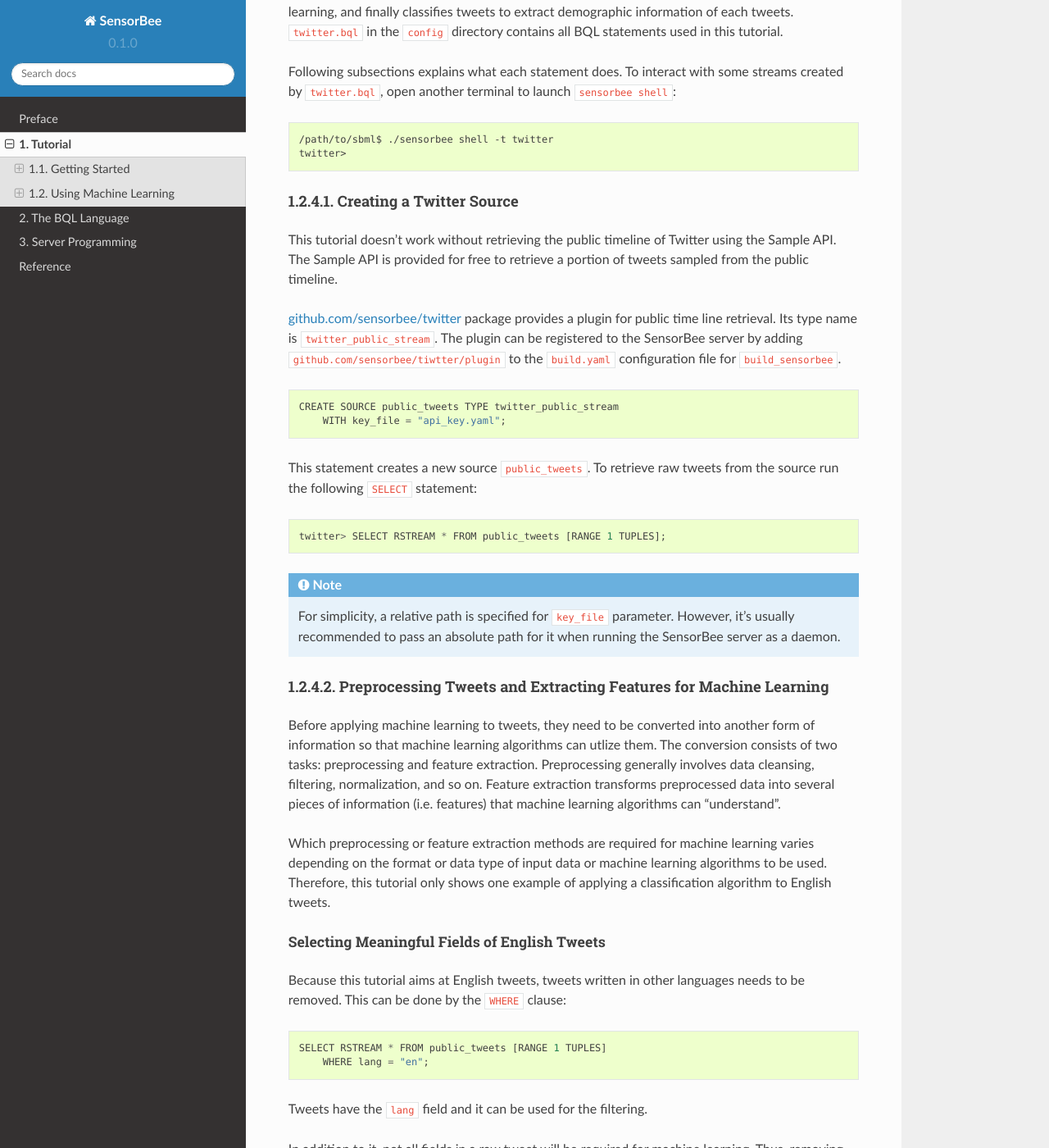
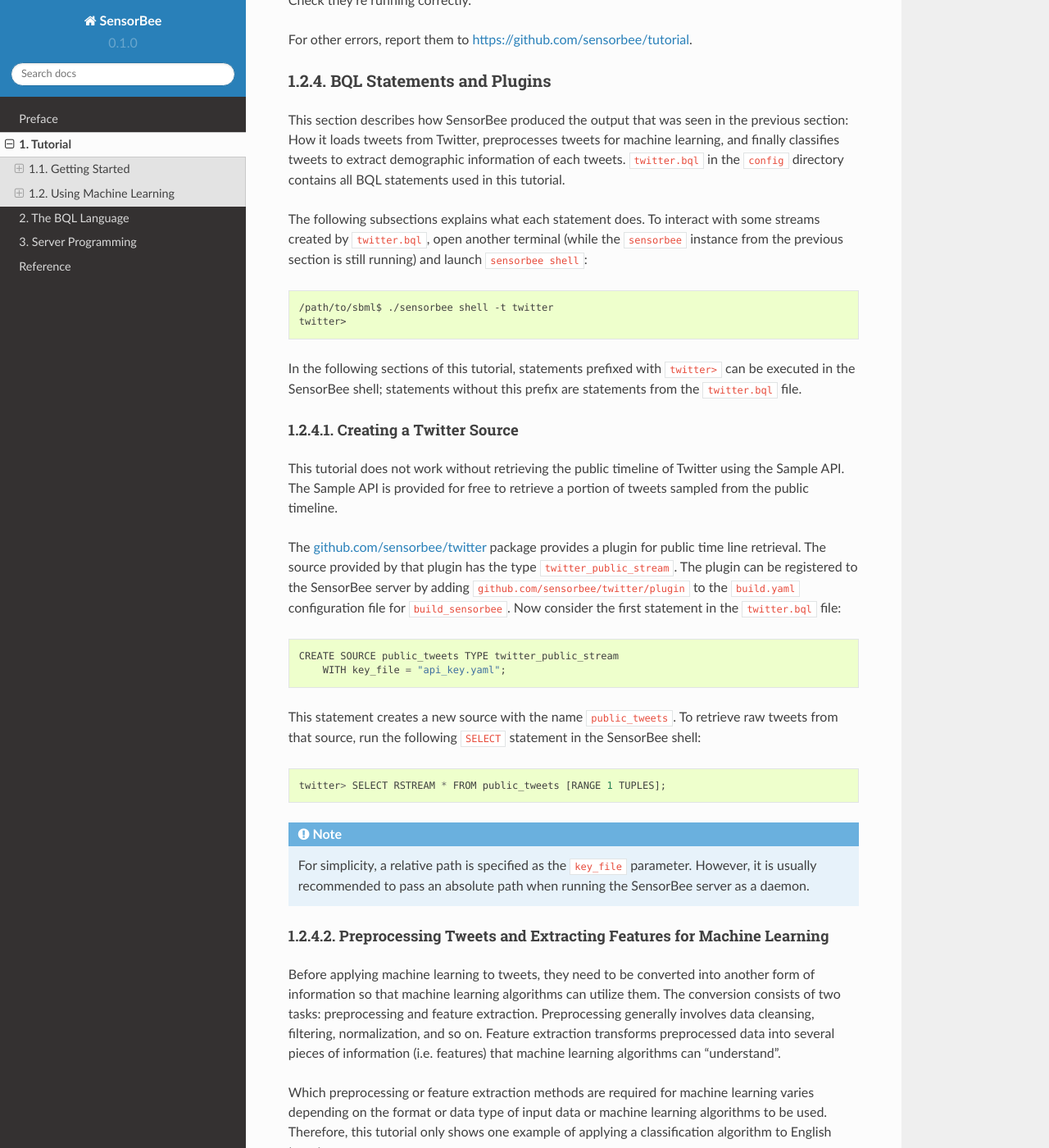
Before and after one commit to sensorbee/docs, a Sphinx documentation site: the page built from source/tutorial.rst, in a window 1280 px wide and 1400 px high, scrolled down 22096 px. Shown: the whole window at 82% size. Built offline with Sphinx 7.4.7 and the Read the Docs theme 2.0.0, drawn with Linux system fonts in a browser that asks for light colours; some of the changed text lies outside the part shown.

Commit message:
review the rest of the tutorials

```diff
--- a/source/tutorial/machine_learning.rst
+++ b/source/tutorial/machine_learning.rst
@@ -5,7 +5,7 @@
 This chapter describes how to use machine learning on SensorBee.
 
 In this tutorial, SensorBee retrieves tweets written in English from
-Twitter's public stream using the API. SensorBee adds two labels to each
+Twitter's public stream using Twitter's Sample API. SensorBee adds two labels to each
 tweet: age and gender. Tweets are labeled ("classified") using machine learning.
 
 The following sections shows how to install dependencies, set them up, and apply
@@ -33,15 +33,17 @@
 
     * https://www.elastic.co/products/elasticsearch
 
+To check that the data arrives properly in Elasticsearch and to show
+see this data could be visualized, also install:
+
 * Kibana 4.4.0 or later
 
     * https://www.elastic.co/products/kibana
 
-In this tutorial, Ruby 2.1.4, Elasticsearch 2.2.0, and Kibana 4.4.0 are used.
-
-This tutorial assumes that Elasticsearch and Kibana are running on the same
-host as SensorBee. However, SensorBee can be configured to use services
-running on a different host.
+However, explanations on how to configure and use Kibana for data visualization
+are not part of this tutorial. It is assumed that Elasticsearch and Kibana are
+running on the same host as SensorBee. However, SensorBee can be configured to
+use services running on a different host.
 
 In addition, Go 1.4 or later and Git are required, as described in
 :ref:`tutorial_getting_started`.
@@ -101,7 +103,9 @@
 Installation and Setup
 ======================
 
-Some work needs to be done before continuing this tutorial.
+At this point, the environment described in the previous section is assumed
+to be installed correctly and working. Now, some more components needs to be
+set up before continuing this tutorial.
 
 Installing the Tutorial Package
 -------------------------------
@@ -295,19 +299,23 @@
 Because SensorBee loads pre-trained machine learning models on its startup,
 it may take a while to set up a topology. After the server shows the
 message ``Starting the server on :15601``, access Kibana at
-`<http://localhost:5601/>`_. If operations so far are sucessful, it returns the
-page as shown below:
+`<http://localhost:5601/>`_. If the setup operations performed so far have been
+sucessful, it returns the page as shown below with a green "Create" button:
 
 .. image:: /tutorial/kibana_create_index.png
 
-Click "Create" button to work with data coming from SensorBee. After the action
-is completed, Kibana is ready to visualize data. The picture below shows an
-example chart:
+(If the button is not visible, see the section on `Troubleshooting`_ below.)
+Click the "Create" button to work with data coming from SensorBee. After the action
+is completed, you should see a list of fields that were found in the data
+stored so far. If you click "Discover" in the top menu, a selection of the tweets
+and a diagram with the tweet frequency should be visible.
+
+Kibana can now be used to visualize and search through the data in Elasticsearch.
+Although this tutorial doesn't describe the usage of Kibana, many tutorials
+and examples can be found on the Web. The picture below shows an
+example chart showing some classification metrics:
 
 .. image:: /tutorial/kibana_chart_sample.png
-
-Although this tutorial doesn't describe the usage of Kibana, many tutorials
-and examples can be found on the Web.
 
 Troubleshooting
 ---------------
@@ -347,52 +355,58 @@
 BQL Statements and Plugins
 ==========================
 
-This section describes how SensorBee input tweets from Twitter, preprocesses
+This section describes how SensorBee produced the output that was
+seen in the previous section: How it loads tweets from Twitter, preprocesses
 tweets for machine learning, and finally classifies tweets to extract
 demographic information of each tweets. ``twitter.bql`` in the ``config``
 directory contains all BQL statements used in this tutorial.
 
-Following subsections explains what each statement does. To interact with some
-streams created by ``twitter.bql``,  open another terminal to launch
+The following subsections explains what each statement does. To interact with some
+streams created by ``twitter.bql``,  open another terminal (while the ``sensorbee``
+instance from the previous section is still running) and launch
 ``sensorbee shell``::
 
     /path/to/sbml$ ./sensorbee shell -t twitter
     twitter>
 
+In the following sections of this tutorial, statements prefixed with
+``twitter>`` can be executed in the SensorBee shell; statements without this prefix
+are statements from the ``twitter.bql`` file.
+
 Creating a Twitter Source
 -------------------------
 
-This tutorial doesn't work without retrieving the public timeline of Twitter
+This tutorial does not work without retrieving the public timeline of Twitter
 using the Sample API. The Sample API is provided for free to retrieve a
 portion of tweets sampled from the public timeline.
 
-`github.com/sensorbee/twitter <https://github.com/sensorbee/twitter/>`_
-package provides a plugin for public time line retrieval. Its type name is
+The `github.com/sensorbee/twitter <https://github.com/sensorbee/twitter/>`_
+package provides a plugin for public time line retrieval. The source provided by that plugin has the type
 ``twitter_public_stream``. The plugin can be registered to the SensorBee
-server by adding ``github.com/sensorbee/tiwtter/plugin`` to the ``build.yaml``
-configuration file for ``build_sensorbee``.
-
-::
+server by adding ``github.com/sensorbee/twitter/plugin`` to the ``build.yaml``
+configuration file for ``build_sensorbee``. Now consider the first statement
+in the ``twitter.bql`` file::
 
     CREATE SOURCE public_tweets TYPE twitter_public_stream
         WITH key_file = "api_key.yaml";
 
-This statement creates a new source ``public_tweets``. To retrieve raw tweets
-from the source run the following ``SELECT`` statement::
+This statement creates a new source with the name ``public_tweets``. To retrieve raw
+tweets from that source, run the following ``SELECT`` statement in the
+SensorBee shell::
 
     twitter> SELECT RSTREAM * FROM public_tweets [RANGE 1 TUPLES];
 
 .. note::
 
-    For simplicity, a relative path is specified for ``key_file`` parameter.
-    However, it's usually recommended to pass an absolute path for it when
+    For simplicity, a relative path is specified as the ``key_file`` parameter.
+    However, it is usually recommended to pass an absolute path when
     running the SensorBee server as a daemon.
 
 Preprocessing Tweets and Extracting Features for Machine Learning
 -----------------------------------------------------------------
 
 Before applying machine learning to tweets, they need to be converted into
-another form of information so that machine learning algorithms can utlize
+another form of information so that machine learning algorithms can utilize
 them. The conversion consists of two tasks: preprocessing and feature
 extraction. Preprocessing generally involves data cleansing, filtering,
 normalization, and so on. Feature extraction transforms preprocessed data
@@ -408,10 +422,10 @@
 ^^^^^^^^^^^^^^^^^^^^^^^^^^^^^^^^^^^^^^^^^^^^^
 
 Because this tutorial aims at English tweets, tweets written in other
-languages needs to be removed. This can be done by the ``WHERE``
-clause::
+languages needs to be removed. This can be done with the ``WHERE``
+clause, as you can check in the SensorBee shell::
 
-    SELECT RSTREAM * FROM public_tweets [RANGE 1 TUPLES]
+    twitter> SELECT RSTREAM * FROM public_tweets [RANGE 1 TUPLES]
         WHERE lang = "en";
 
 Tweets have the ``lang`` field and it can be used for the filtering.
@@ -428,7 +442,7 @@
 
 This statement creates a new stream ``en_tweets``. It only selects English
 tweets by ``WHERE lang = "en"``. ``"sensorbee.tweets" AS tag`` is used by
-``fluentd`` sink later. The resulting from the stream will look like::
+``fluentd`` sink later. The items in that stream will look like::
 
     {
         "tag": "sensorbee.tweets",
@@ -450,9 +464,9 @@
 Removing Noise
 ^^^^^^^^^^^^^^
 
-A noise that is meaningless and could be harmful to machine learning
+Noise that is meaningless and could be harmful to machine learning
 algorithms needs to be removed. The field of natural language processing
-(NLP) have developed many methods for this purpose and they can be found in a
+(NLP) has developed many methods for this purpose and they can be found in a
 wide variety of articles. However, this tutorial only applies some of the
 most basic operations on each tweets.
 
@@ -476,16 +490,16 @@
 ``text_vector`` and ``description_vector``. As for preprocessing, the
 statement applies following methods to ``text`` and ``description`` fields:
 
-* Removing punctuation marks
-* Changing uppercase letters to lowercase
-* Removing stopwords
+* Remove punctuation marks
+* Change uppercase letters to lowercase
+* Remove stopwords
 
 .. todo:: rename "stop word" to "stopword" in both code and BQL
 
 First of all, punctuation marks are removed by the user-defined function (UDF)
-``filter_puncuation_marks``. It's provided as a plugin of this tutorial in
+``filter_puncuation_marks``. It is provided in a plugin for this tutorial in the
 ``github.com/sensorbee/tutorial/ml`` package. The UDF removes some punctuation
-marks such as ",", ".", or "()".
+marks such as ",", ".", or "()" from a string.
 
 .. note::
 
@@ -510,18 +524,18 @@
 Finally, all stopwords are removed. Stopwords are words that appear too often
 and don't provide any insight for classification. Stopword filtering in this
 tutorial is done in two steps: tokenization and filtering. To perform a
-dictionary-based stopword filtering, the content of a tweet need to be
+dictionary-based stopword filtering, the content of a tweet needs to be
 tokenized. Tokenization is a process that converts a sentence into a sequence
 of words. In English, "I like sushi" will be tokenized as
 ``["I", "like", "sushi"]``. Although tokenization isn't as simple as just
 splitting words by white spaces, the ``preprocessed_tweets`` stream simply
-does it for simplicity by the UDF ``nlp_split``, which is defined in
+does it for simplicity using the UDF ``nlp_split``, which is defined in the
 ``github.com/sensorbee/nlp`` package. ``nlp_split`` takes two arguments: a
 sentence and a splitter. In the statement, contents are split by a white
 space. ``nlp_split`` returns an array of strings. Then, the UDF
-``filter_stop_words`` takes the return value of ``nlp_split`` and remove
-stopword contained in the array. ``filter_stop_word`` is provided as a part
-of this tutorial in ``github.com/sensorbee/tutorial/ml`` package. It's a mere
+``filter_stop_words`` takes the return value of ``nlp_split`` and removes
+stopwords contained in the array. ``filter_stop_word`` is provided as a part
+of this tutorial in the ``github.com/sensorbee/tutorial/ml`` package. It's a mere
 example UDF and doesn't provide perfect stopword filtering.
 
 As a result, both ``text_vector`` and ``description_vector`` have an array
@@ -565,8 +579,9 @@
         ...
     }
 
-This tutorial uses online classification algorithms that is imported from
-Jubatus. It accepts the following form of data as a feature vector::
+This tutorial uses online classification algorithms that are imported from
+`Jubatus <http://jubat.us/en/>`_, a distributed online machine learning server.
+These algorithms accept the following form of data as a feature vector::
 
     {
         "word1": 1,
@@ -577,6 +592,7 @@
         "word4": [1.1, 1.2, 1.3]
     }
 
+The SensorBee terminology for that kind of data structure is "map".
 A map can be nested and its value can be an array containing weights. The map
 above is converted to something like::
 
@@ -589,11 +605,11 @@
         "word4[2]": 1.3
     }
 
-The actual feature vector for the tutorial is created by the ``fv_tweets``
+The actual feature vectors for the tutorial are created in the ``fv_tweets``
 stream::
 
     CREATE STREAM fv_tweets AS
-    SELECT RSTREAM
+      SELECT RSTREAM
         {
             "text": nlp_weight_tf(text_vector),
             "description": nlp_weight_tf(description_vector)
@@ -602,9 +618,9 @@
     FROM preprocessed_tweets [RANGE 1 TUPLES];
 
 As described earler, ``text_vector`` and ``description_vector`` are arrays of
-words. ``nlp_weight_tf`` function defined in ``github.com/sensorbee/nlp``
-package computes a feature vector from the array. The weight is term
-frequency (i.e. the number of occurrances of a word). The result is a map
+words. The ``nlp_weight_tf`` function defined in the ``github.com/sensorbee/nlp``
+package computes a feature vector from an array. The weight is term
+frequency (i.e. the number of occurrences of a word). The result is a map
 expressing a sparse vector above. To see how the ``feature_vector`` looks
 like, just issue a ``SELECT`` statement for the ``fv_tweets`` stream.
 
@@ -625,23 +641,23 @@
         OR CREATE IF NOT SAVED
         WITH label_field = "gender", regularization_weight = 0.001;
 
-In SensorBee, Machine learning models are expressed as user-defined states
+In SensorBee, machine learning models are expressed as user-defined states
 (UDSs). In the statement above, two models are loaded: ``age_model`` and
-``gender_model``. These models has necessary information to classify gender and
-age of the user of each tweet. They're saved in the ``uds`` directory
-beforehand::
+``gender_model``. These models contain the necessary information to classify gender and
+age of the user of each tweet. The model files are located in the ``uds`` directory
+that was copied from the package's ``config`` directory beforehand::
 
     /path/to/sbml$ ls uds
     twitter-age_model-default.state
     twitter-gender_model-default.state
 
 These filenames were automatically assigned by SensorBee server when the
-``SAVE STATE`` statement is issued. It'll be described later.
+``SAVE STATE`` statement was issued. It will be described later.
 
 Both models have the type ``jubaclassifier_arow`` imported from
-Jubatus, which distributed online machine learning server. The UDS type is
-implemented in the `github.com/sensorbee/jubatus/classifier <https://github.com/sensorbee/jubatus/classifier>`_
-package. ``jubaclassifier_arow`` implements AROW online linear classification
+Jubatus. The UDS type is implemented in the
+`github.com/sensorbee/jubatus/classifier <https://github.com/sensorbee/jubatus/classifier>`_
+package. ``jubaclassifier_arow`` implements the AROW online linear classification
 algorithm [Crammer09]_. Parameters specified in the ``WITH`` clause are related
 to training and will be described later.
 
@@ -684,7 +700,7 @@
 -------------------------------------------------------
 
 Finally, tweets labeled by machine learning need to be inserted into
-Elasticsearch for visualization. This is done via fluentd which is previously
+Elasticsearch for visualization. This is done via fluentd which was previously
 set up.
 
 ::
@@ -697,13 +713,18 @@
 plugin running on the same host.
 
 After creating the sink, the ``INSERT INTO`` statement starts writing tuples
-from a source or a stream into it.
+from a source or a stream into it. This statement is the last one in the
+``twitter.bql`` file and also concludes this section. All the steps from
+connecting to the Twitter API, transforming tweets and analyzing them using
+Jubatus have been shown in this section. As the last part of this tutorial,
+it will be shown how the training of the previously loaded model files has
+been done.
 
 Training
 ========
 
 The previous section used the machine learning models that were already trained
-but didn't describe how to train them. This section explains how machine
+but it was not described how to train them. This section explains how machine
 learning models can be trained with BQL and the ``sensorbee`` command.
 
 Preparing Training Data
@@ -711,7 +732,7 @@
 
 Because the machine learning algorithm used in this tutorial is supervised
 learning, it requires a training data set to create models. Training data is a
-pair of original data and its label. There's no common format of a training
+pair of original data and its label. There is no common format of a training
 data set and a format can vary depending on use cases. In this tutorial, a
 training data set consists of multiple lines each of which has exactly one
 JSON object.
@@ -744,23 +765,21 @@
     * ``female``
 
 Both age and gender can have additional labels if necessary. Labels can be empty
-if they aren't sure. After annotating each tweets, the training data set needs
+if they are not known for sure. After annotating each tweet, the training data set needs
 to be saved as ``training_tweets.json`` in the ``/path/to/sbml`` directory.
 
-The training data set used for the pretrained models contains 4974 gender labels
+The training data set used for the pre-trained models contains 4974 gender labels
 and 14747 age labels.
 
 Training
 --------
 
-Once the training data set is prepared, the models can be trained by the
-following command.
-
-::
+Once the training data set has been prepared, the models can be trained with the
+following command::
 
     /path/to/sbml$ ./sensorbee runfile -t twitter -c sensorbee.yaml -s '' train.bql
 
-``sensorbee runfile`` executes BQL statement written in the given file,
+``sensorbee runfile`` executes BQL statements written in a given file,
 e.g. ``train.bql`` in the command above. ``-t twitter`` means the name of the
 topology is ``twitter``. The name is used for the filenames of saved models
 later. ``-c sensorbee.yaml`` passes the same configuration file as the one
@@ -781,14 +800,15 @@
     CREATE STATE age_model TYPE jubaclassifier_arow
         WITH label_field = "age", regularization_weight = 0.001;
     CREATE SINK age_model_trainer TYPE uds WITH name = "age_model";
+
     CREATE STATE gender_model TYPE jubaclassifier_arow
         WITH label_field = "gender", regularization_weight = 0.001;
     CREATE SINK gender_model_trainer TYPE uds WITH name = "gender_model";
 
 These statements create UDSs for machine learning models of age and gender
 classifications. ``CREATE STATE`` statements are same as ones in
-``twitter.bql``. The ``CREATE SINK`` statement above creates a new sink with the
-type ``uds``. The ``uds`` sink writes tuples into the given UDS if the UDS
+``twitter.bql``. The ``CREATE SINK`` statements above create new sinks with the
+type ``uds``. The ``uds`` sink writes tuples into the UDS specified as ``name`` if the UDS
 supports it. ``jubaclassifier_arow`` supports writing tuples. When a tuple is
 written to it, it trains the model with the tuple having training data. It
 assumes that the tuple has two fields: a feature vector field and a label field.
@@ -813,7 +833,7 @@
 ``RESUME SOURCE`` statement is issued.
 
 ``en_tweets``, ``preprocessed_tweets``, and ``fv_tweets`` streams are same as
-ones in ``twitter.bql`` except that the tweets are emitted from ``file`` source
+ones in ``twitter.bql`` except that the tweets are emitted from the ``file`` source
 rather than the ``twitter_public_stream`` source.
 
 ::
@@ -831,7 +851,7 @@
     INSERT INTO age_model_trainer FROM age_labeled_tweets;
     INSERT INTO gender_model_trainer FROM gender_labeled_tweets;
 
-Then, those filtered tuples are written into models (UDSs) via ``uds`` sinks
+Then, those filtered tuples are written into models (UDSs) via the ``uds`` sinks
 created earlier.
 
 ::
```
Also changed, not shown: other parts of source/tutorial/machine_learning.rst (+5 -5 lines).
